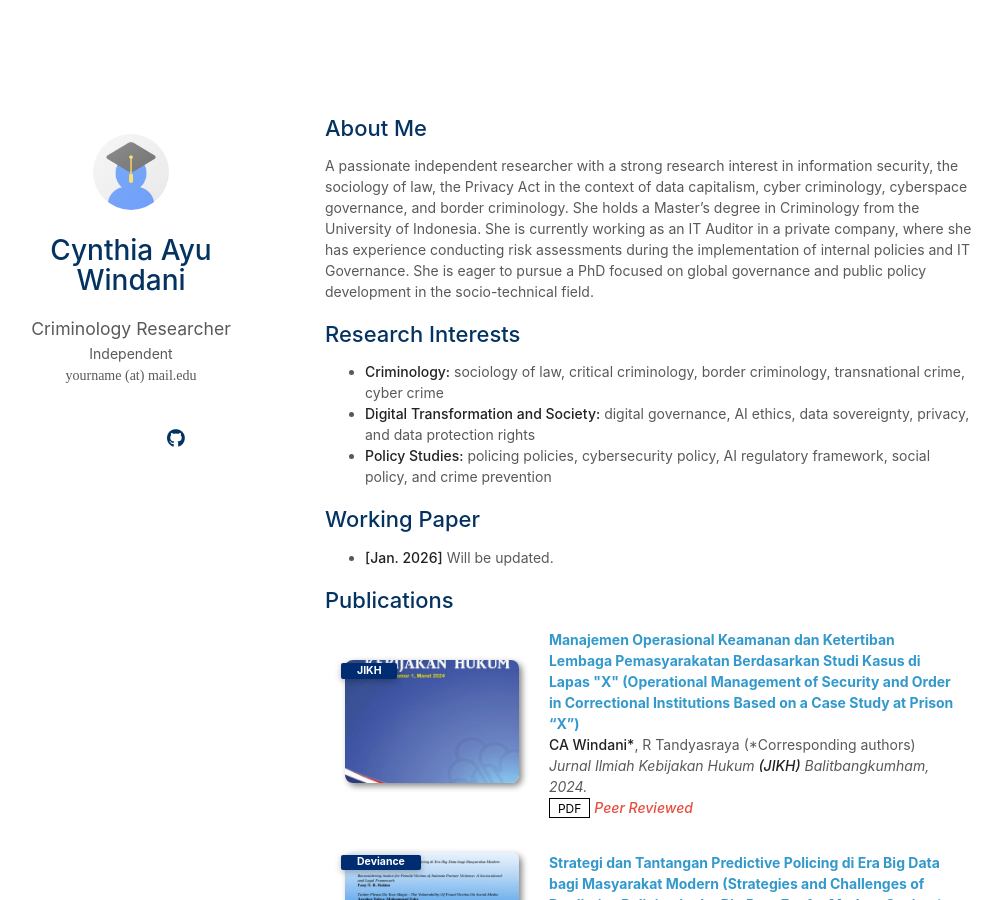
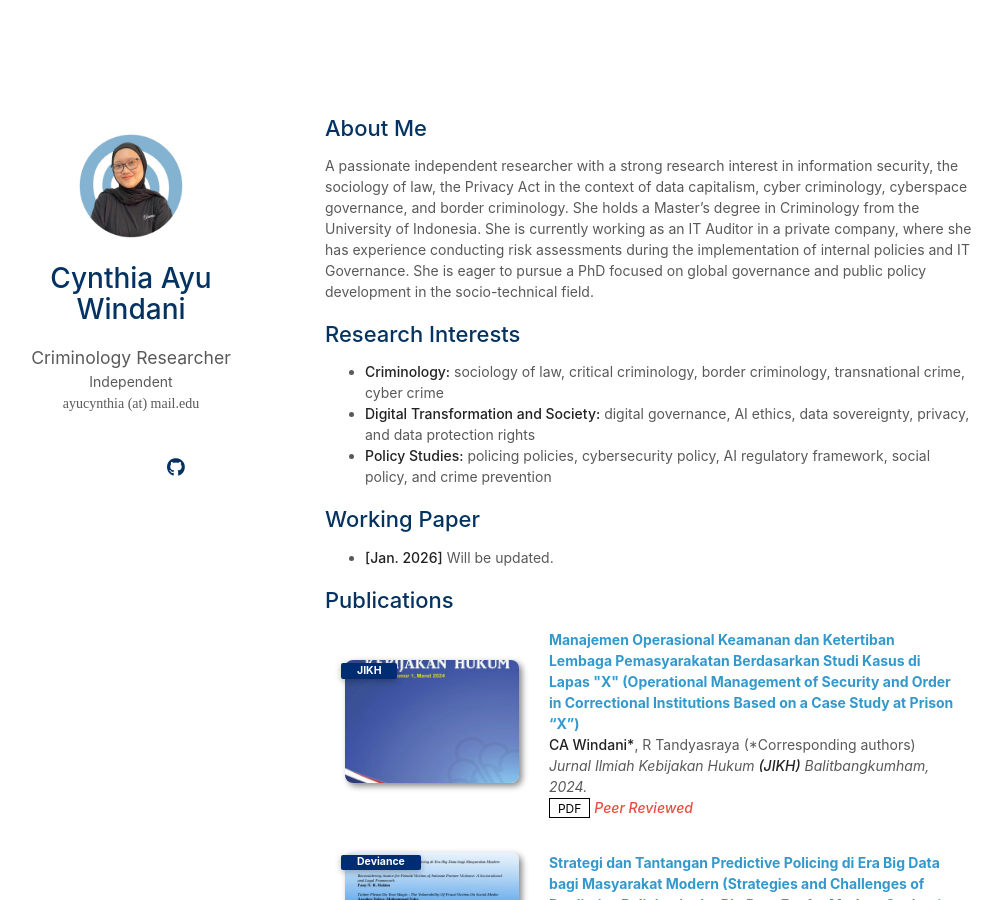
Before and after one commit to kulacino/kulacino.github.io, a Jekyll site: the page built from index.md, in a window 1280 px wide and 900 px high. Shown: the whole window, without its empty margins (145-1147 px from the left). Built offline with Jekyll 4.4.1, drawn with Linux system fonts in a browser that asks for light colours; a style sheet for code colours, icons or effects is not loaded; our own code applies the rules of GitHub Pages for plain Markdown files.

Commit message:
Update email and avatar in configuration

```diff
--- a/_config.yml
+++ b/_config.yml
@@ -2,7 +2,7 @@
 title: Cynthia Ayu Windani
 position: Criminology Researcher
 affiliation: Independent
-email: yourname (at) mail.edu
+email: ayucynthia (at) mail.edu
 
 # Search Engine Optimization (SEO)
 # The following information is used to improve the website traffic from search engines, e.g., Google.
@@ -18,7 +18,7 @@ github_link: https://github.com/kulacino
 
 # Images (e.g., your profile picture and your website's favicon)
 # "favicon" and "favicon_dark" are used for the light and dark modes, respectively.
-avatar: ./assets/img/avatar.png
+avatar: ./assets/img/profile-spiral.jpg
 favicon: ./assets/img/favicon.png
 favicon_dark: ./assets/img/favicon-dark.png
 
```
